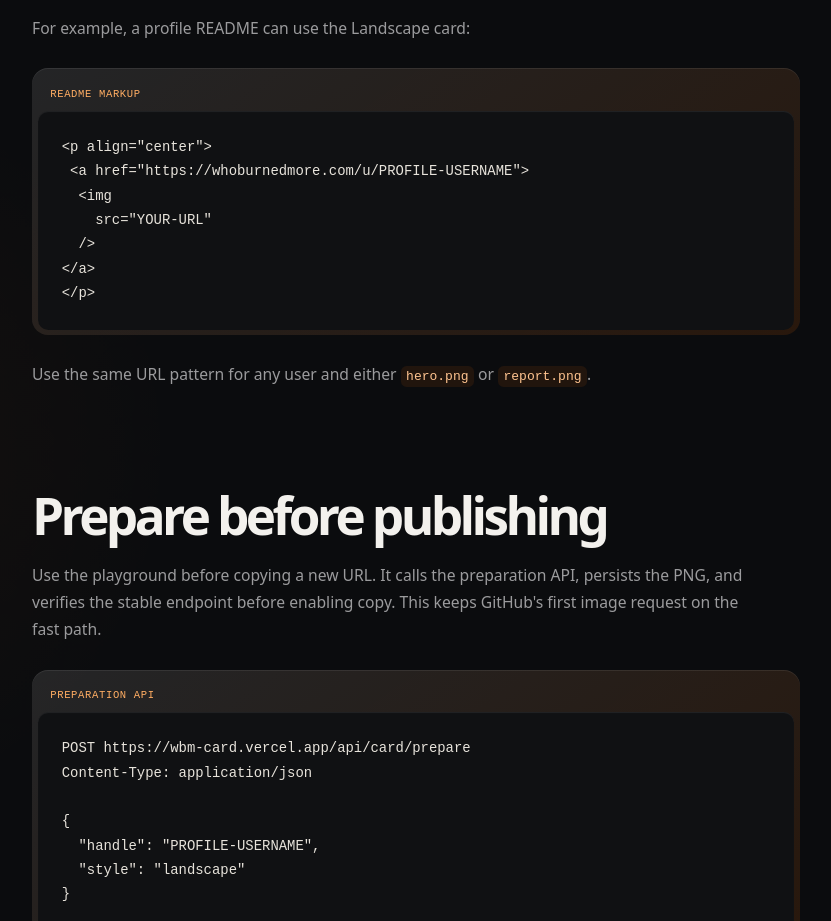
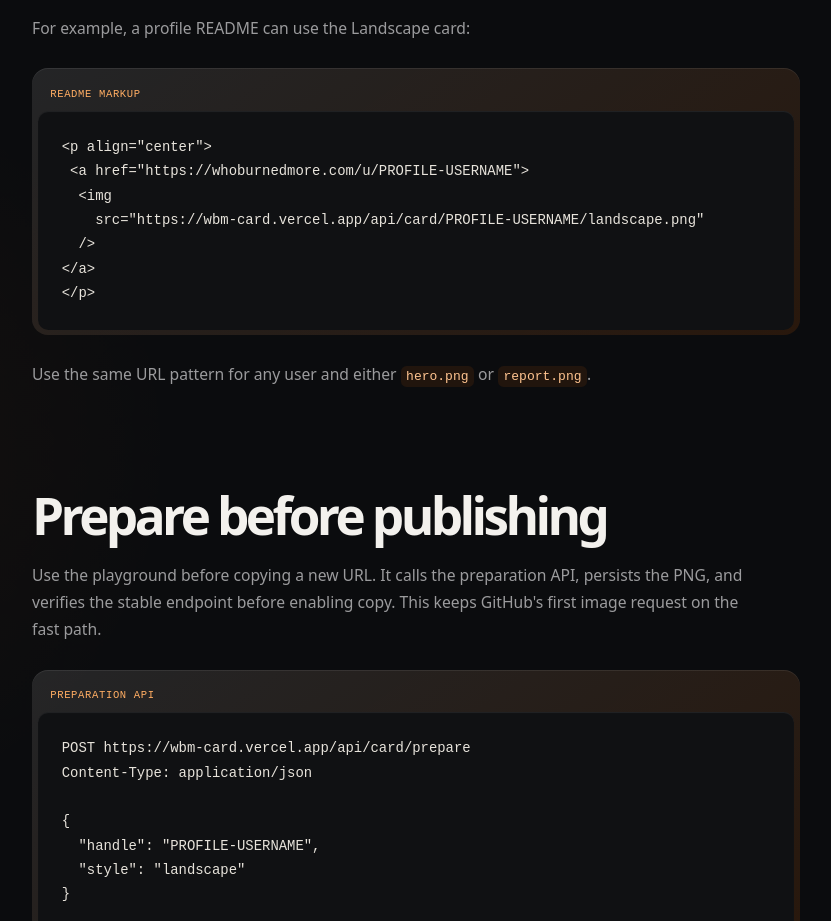
Before and after one commit to utkarsh-wadalkar/whoburnedmore-endpoint, a Next.js app: page /docs in a window 1280 px wide. Shown: the part 1140-2061 px from the top of the page, without its empty margins (296-1127 px from the left). Built offline with nearby package versions, Linux system fonts and the light colour scheme.

Commit message:
fix: use complete production URL in README examples

```diff
--- a/app/docs/page.tsx
+++ b/app/docs/page.tsx
@@ -86,7 +86,7 @@ export default function DocsPage() {
               <CodeBlock label="README markup">{`<p align="center">
  <a href="https://whoburnedmore.com/u/PROFILE-USERNAME">
   <img
-    src="YOUR-URL"
+    src="${productionUrl}/api/card/PROFILE-USERNAME/landscape.png"
   />
 </a>
 </p>`}</CodeBlock>
--- a/app/page.tsx
+++ b/app/page.tsx
@@ -162,7 +162,7 @@ export default function Home() {
             <pre aria-label="README markup example">
               <code>{`<a href="https://whoburnedmore.com/u/PROFILE-USERNAME">
   <img
-    src="YOUR-URL"
+    src="${productionUrl}/api/card/PROFILE-USERNAME/landscape.png"
   />
 </a>`}</code>
             </pre>
```
Also changed, not shown: 1 other file (tests, documents, lock files or other folders).
